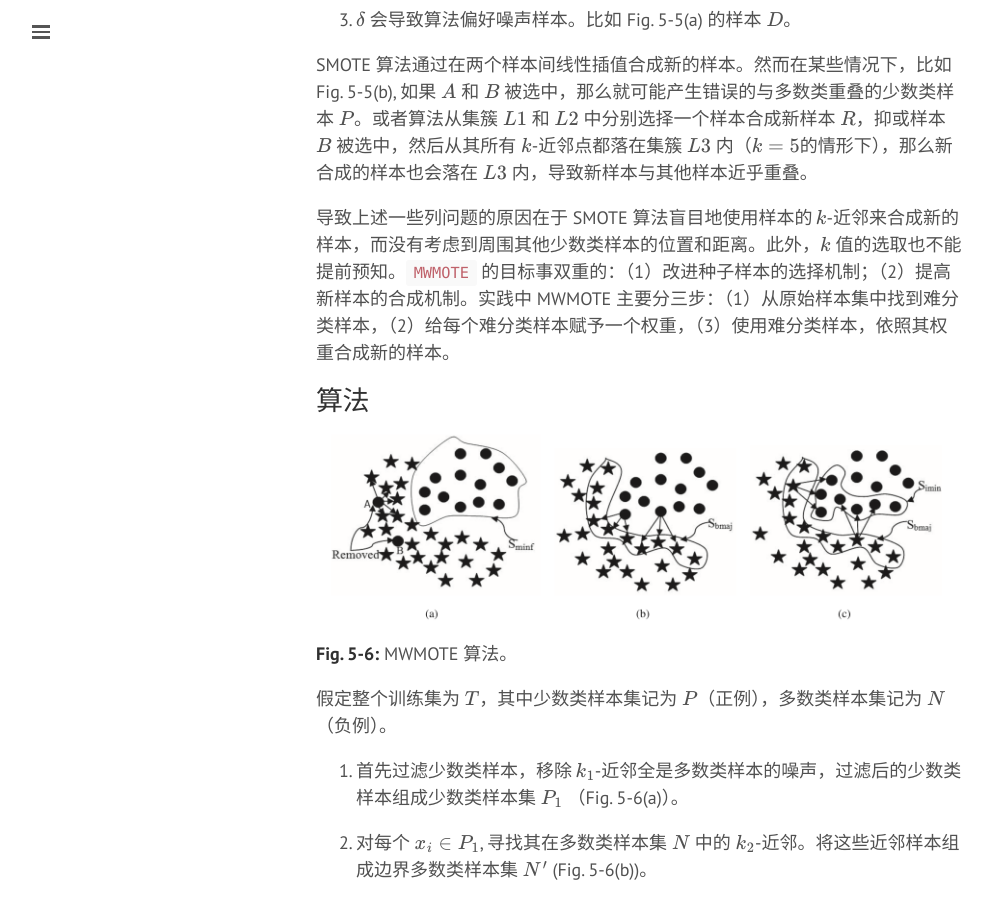
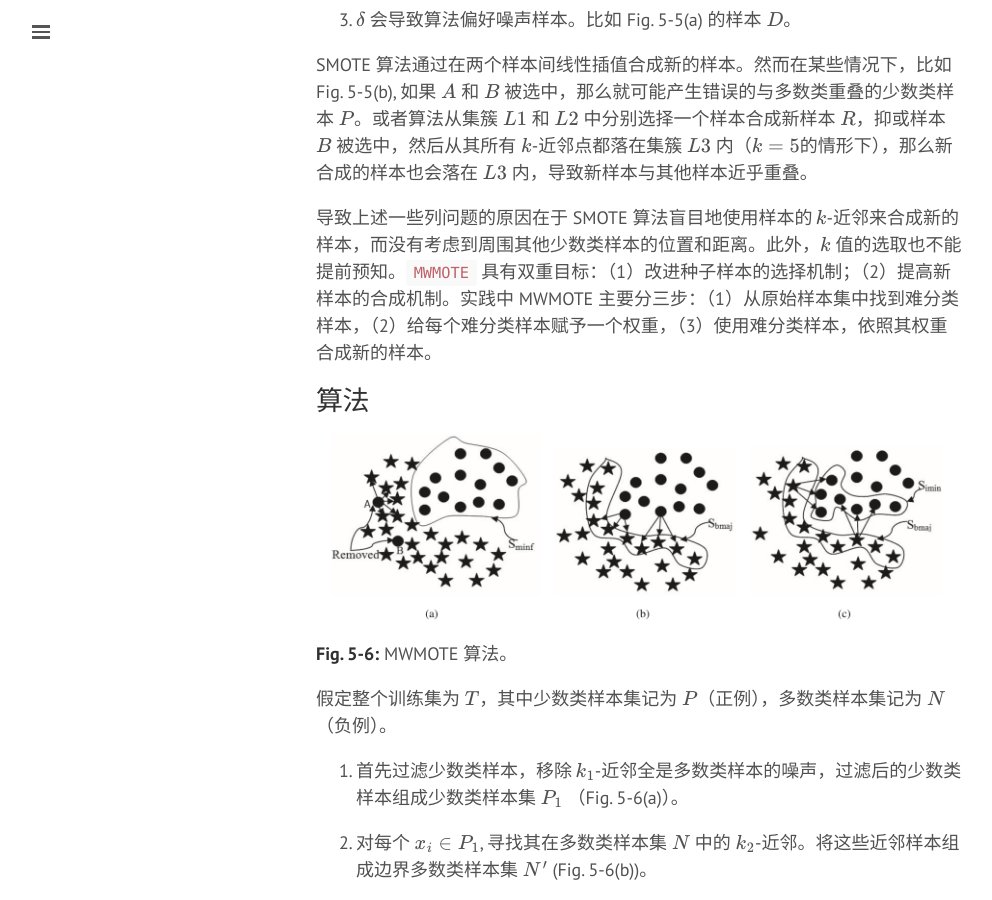
Before and after one commit to htaoyu1/htaoyu1.github.io, a Jekyll site: the page built from _posts/2017-12-02-Imbalance-Data-SMOTE-5.md, in a window 1280 px wide and 900 px high, scrolled down 9906 px. Shown: the whole window, without its empty margins (0-992 px from the left). Built offline with Jekyll 4.4.1, drawn with Linux system fonts in a browser that asks for light colours; some web fonts are replaced; formulas are drawn with MathJax 3.

Commit message:
type fixed

```diff
--- a/_posts/2017-12-02-Imbalance-Data-SMOTE-5.md
+++ b/_posts/2017-12-02-Imbalance-Data-SMOTE-5.md
@@ -291,7 +291,7 @@ ADASYN 和 RAMOBoost 算法试图通过自适应地赋予少数类样本不同
 
 SMOTE 算法通过在两个样本间线性插值合成新的样本。然而在某些情况下，比如 Fig. 5-5(b), 如果 $A$ 和 $B$ 被选中，那么就可能产生错误的与多数类重叠的少数类样本 $P$。或者算法从集簇 $L1$ 和 $L2$ 中分别选择一个样本合成新样本 $R$，抑或样本 $B$ 被选中，然后从其所有 $k$-近邻点都落在集簇 $L3$ 内（$k=5$的情形下），那么新合成的样本也会落在 $L3$ 内，导致新样本与其他样本近乎重叠。
 
-导致上述一些列问题的原因在于 SMOTE 算法盲目地使用样本的 $k$-近邻来合成新的样本，而没有考虑到周围其他少数类样本的位置和距离。此外，$k$ 值的选取也不能提前预知。`MWMOTE` 的目标事双重的：（1）改进种子样本的选择机制；（2）提高新样本的合成机制。实践中 MWMOTE 主要分三步：（1）从原始样本集中找到难分类样本，（2）给每个难分类样本赋予一个权重，（3）使用难分类样本，依照其权重合成新的样本。
+导致上述一些列问题的原因在于 SMOTE 算法盲目地使用样本的 $k$-近邻来合成新的样本，而没有考虑到周围其他少数类样本的位置和距离。此外，$k$ 值的选取也不能提前预知。`MWMOTE` 具有双重目标：（1）改进种子样本的选择机制；（2）提高新样本的合成机制。实践中 MWMOTE 主要分三步：（1）从原始样本集中找到难分类样本，（2）给每个难分类样本赋予一个权重，（3）使用难分类样本，依照其权重合成新的样本。
 
 
 
```
